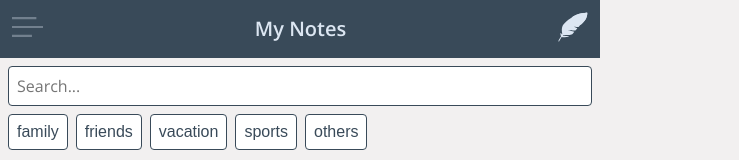
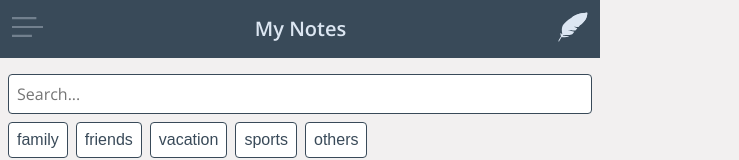
Before and after one commit to lalueders/capstone-project, a React (Create React App) app: page / in a window 1280 px wide. Shown: the top 160 px of the page, without its empty margins (0-739 px from the left). Built offline with nearby package versions, Linux system fonts and the light colour scheme.

Commit message:
Finish restyling App grid

```diff
--- a/src/components/AddNote.js
+++ b/src/components/AddNote.js
@@ -178,7 +178,7 @@ const Location = styled.section`
 
 const StyledForm = styled.form`
   height: 100%;
-  grid-template-rows: auto auto auto 5fr auto auto;
+  grid-template-rows: auto auto auto 1fr auto auto;
   display: grid;
   gap: 1rem;
   textarea {
--- a/src/components/EditNote.js
+++ b/src/components/EditNote.js
@@ -176,7 +176,7 @@ const StyledTags = styled.button`
 
 const StyledForm = styled.form`
   height: 100%;
-  grid-template-rows: auto auto auto 5fr auto auto;
+  grid-template-rows: auto auto auto 1fr auto auto;
   display: grid;
   gap: 1rem;
   textarea {
--- a/src/components/SearchNotes.js
+++ b/src/components/SearchNotes.js
@@ -26,7 +26,7 @@ export default function SearchNotes({ searchInput, setSearchInput }) {
 
 const Wrapper = styled.div`
   max-width: 600px;
-  margin: 0 0.5rem;
+  margin: 0.5rem 0.5rem 0;
 `;
 
 const SearchInput = styled.input`
```
